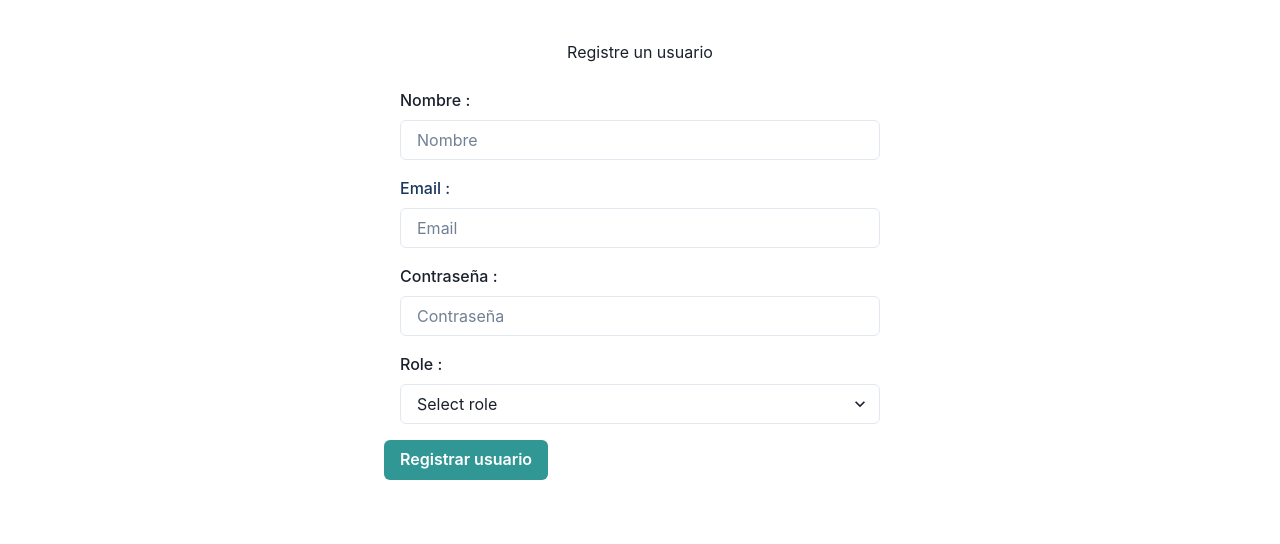
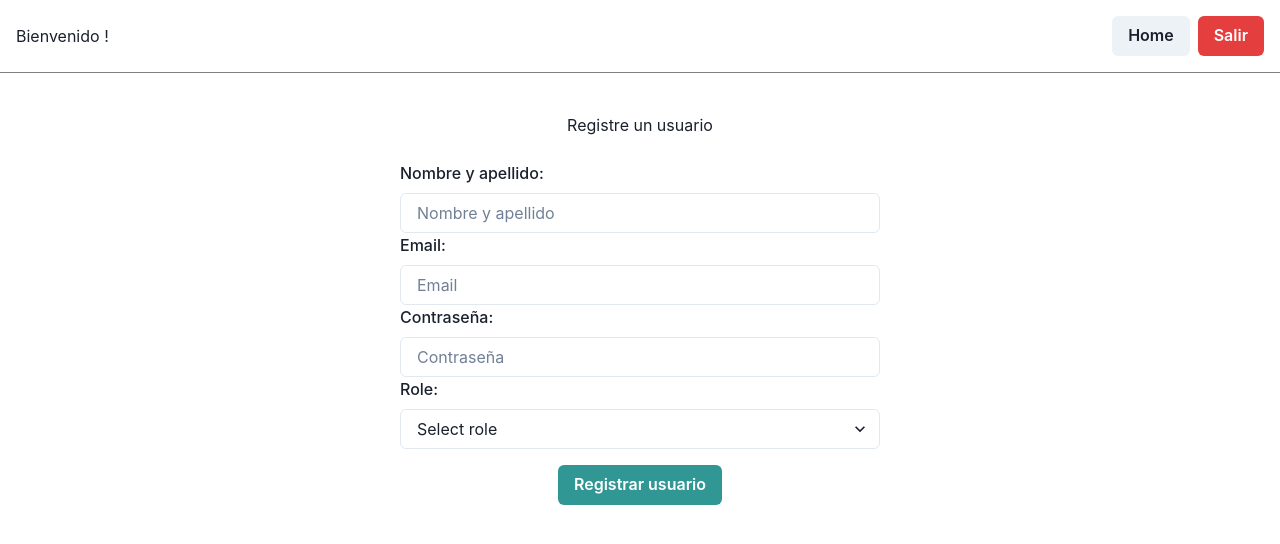
Before and after one commit to AgustinGomezDelToro/Projet-Devops, a Next.js app: page /signin in a window 1280 px wide. Shown: the top 544 px of the page. Built offline with nearby package versions, Linux system fonts and the light colour scheme; no server answers.

Commit message:
signin completo con yup y errores - falta redireccion luego de registrar

```diff
--- a/components/auth/signIn.tsx
+++ b/components/auth/signIn.tsx
@@ -1,112 +1,133 @@
 import { signIn } from "next-auth/react";
 import { useState } from "react";
 import { useRouter } from "next/router";
-import {
-    Box,
-    Button,
-    FormControl,
-    FormLabel,
-    FormErrorMessage,
-    FormHelperText,
-    Select,
-    Input, Center
-} from '@chakra-ui/react'
+import { Box, Button, FormControl, FormLabel, FormErrorMessage, Select, Input, Center, Text } from '@chakra-ui/react';
+import { Formik, Field, Form } from 'formik';
+import * as Yup from 'yup';
+import Header from "../Header";
+
 
 function SignIn() {
     const [errorMessage, setErrorMessage] = useState("");
     const [successMessage, setSuccessMessage] = useState("");
     const router = useRouter();
 
-    const handleRegister = async (e) => {
-        e.preventDefault();
+    const validationSchema = Yup.object({
+        name: Yup.string().required('El nombre es requerido'),
+        email: Yup.string()
+            .email('El email no es válido')
+            .required('El email es requerido'),
+        password: Yup.string().required('La contraseña es requerida').test('is-strong', 'La contraseña es demasiado débil', value => value !== 'azerty' && value !== 'qwerty'
+            ),
+        role: Yup.string().required('El rol es requerido')
+    });
 
-        const formData = {
-            name: e.target.name.value,
-            email: e.target.email.value,
-            password: e.target.password.value,
-            role: e.target.role.value,
-        };
 
+
+    const handleRegister = async (values, actions) => {
         const response = await fetch("/api/register", {
             method: "POST",
             headers: {
                 "Content-Type": "application/json",
             },
-            body: JSON.stringify(formData),
+            body: JSON.stringify(values),
         });
 
-        // Manejo de errores basado en la respuesta del servidor
         if (!response.ok) {
             const errorData = await response.json();
             setErrorMessage(errorData.error);
+            actions.setSubmitting(false);
             return;
         }
 
-        // Si la respuesta fue exitosa, limpiar cualquier mensaje de error anterior
         setErrorMessage("");
         setSuccessMessage("Usuario registrado con éxito.");
 
-        // Autenticar al usuario después de un registro exitoso
         try {
             await signIn("credentials", {
-                email: formData.email,
-                password: formData.password,
+                email: values.email,
+                password: values.password,
                 callbackUrl: `${window.location.origin}/dashboard`,
                 redirect: false,
             });
-
-            // Si el inicio de sesión fue exitoso, redirige al usuario al dashboard
             router.push("/dashboard");
         } catch (error) {
             setErrorMessage("Error durante el inicio de sesión");
+            actions.setSubmitting(false);
         }
     };
 
     return (
+        <>
+            <Header />
         <Box width={["100%", "80%", "60%", "40%"]} mx="auto" mt={10}>
-        <Center m={4} spacing={4} mt={6} >
-            <h1>Registre un usuario</h1>
-        </Center>
+            <Center m={4} spacing={4} mt={6}>
+                <h1>Registre un usuario</h1>
+            </Center>
 
-        <form onSubmit={handleRegister}>
-            <Box m={4} spacing={4} mt={6}>
-                <FormControl>
-                    <FormLabel>Nombre : </FormLabel>
-                    <Input type="text" name="name" placeholder="Nombre" isRequired />
-                </FormControl>
-            </Box>
+            <Formik initialValues={{ name: '', email: '', password: '', role: '' }} validationSchema={validationSchema} onSubmit={handleRegister}>
+                {props => (
+                    <Form>
+                        <Box m={4} spacing={4} mt={6}>
+                            <Field name='name'>
+                                {({ field, form }) => (
+                                    <FormControl isInvalid={form.errors.name && form.touched.name}>
+                                        <FormLabel>Nombre y apellido:</FormLabel>
+                                        <Input {...field} type="text" placeholder="Nombre y apellido" />
+                                        <FormErrorMessage>{form.errors.name}</FormErrorMessage>
+                                    </FormControl>
+                                )}
+                            </Field>
 
-            <Box m={4} spacing={4} textColor={"blue.900"}>
-                <FormControl>
-                    <FormLabel>Email : </FormLabel>
-                    <Input type="email" name="email" placeholder="Email" isRequired />
-                </FormControl>
-            </Box>
+                            <Field name='email'>
+                                {({ field, form }) => (
+                                    <FormControl isInvalid={form.errors.email && form.touched.email}>
+                                        <FormLabel>Email:</FormLabel>
+                                        <Input {...field} type="email" placeholder="Email" />
+                                        <FormErrorMessage>{form.errors.email}</FormErrorMessage>
+                                    </FormControl>
+                                )}
+                            </Field>
 
-            <Box m={4} spacing={4}>
-                <FormControl>
-                    <FormLabel>Contraseña : </FormLabel>
-                    <Input type="password" name="password" placeholder="Contraseña" isRequired/>
-                </FormControl>
-            </Box>
+                            <Field name='password'>
+                                {({ field, form }) => (
+                                    <FormControl isInvalid={form.errors.password && form.touched.password}>
+                                        <FormLabel>Contraseña:</FormLabel>
+                                        <Input {...field} type="password" placeholder="Contraseña" />
+                                        <FormErrorMessage>{form.errors.password}</FormErrorMessage>
+                                    </FormControl>
+                                )}
+                            </Field>
 
-            <Box m={4} spacing={4}>
-                <FormControl>
-                    <FormLabel>Role : </FormLabel>
-                    <Select name="role" placeholder='Select role' isRequired>
-                        <option value="ADMINISTRADOR">Administrador</option>
-                        <option value="ODONTOLOGO">Odontólogo</option>
-                        <option value="PACIENTE">Paciente</option>
-                    </Select>
-                </FormControl>
-            </Box>
+                            <Field name='role'>
+                                {({ field, form }) => (
+                                    <FormControl isInvalid={form.errors.role && form.touched.role}>
+                                        <FormLabel>Role:</FormLabel>
+                                        <Select {...field}>
+                                            <option value="" label="Select role" />
+                                            <option value="ADMINISTRADOR" label="Administrador" />
+                                            <option value="ODONTOLOGO" label="Odontólogo" />
+                                            <option value="PACIENTE" label="Paciente" />
+                                        </Select>
+                                        <FormErrorMessage>{form.errors.role}</FormErrorMessage>
+                                    </FormControl>
+                                )}
+                            </Field>
 
+                            <Center>
+                                <Button mt={4} colorScheme='teal' type="submit" isLoading={props.isSubmitting}>
+                                    Registrar usuario
+                                </Button>
+                            </Center>
+                        </Box>
 
-            <Button colorScheme='teal' type="submit">Registrar usuario</Button>
-            {errorMessage && <p>{errorMessage}</p>}
-            {successMessage && <p>{successMessage}</p>}
-        </form>
+                        {errorMessage && <Text color="red.500" fontSize="xl" fontWeight="bold" textAlign="center">{errorMessage}</Text>}
+                        {successMessage && <Text color="green.500" fontSize="xl" fontWeight="bold" textAlign="center">{successMessage}</Text>}
+                    </Form>
+                )}
+            </Formik>
         </Box>
+            </>
     );
 }
 
--- a/package.json
+++ b/package.json
@@ -20,6 +20,7 @@
     "axios": "^1.4.0",
     "bcrypt": "^5.1.0",
     "cookie": "^0.5.0",
+    "formik": "^2.4.3",
     "framer-motion": "^10.15.0",
     "jsonwebtoken": "^9.0.1",
     "mysql2": "^3.6.0",
@@ -27,7 +28,8 @@
     "next-auth": "^4.22.4",
     "react": "18.2.0",
     "react-dom": "18.2.0",
-    "typescript": "^5.1.6"
+    "typescript": "^5.1.6",
+    "yup": "^1.2.0"
   },
   "devDependencies": {
     "@types/bcrypt": "^5.0.0",
--- a/pages/api/register.tsx
+++ b/pages/api/register.tsx
@@ -11,18 +11,11 @@ export default async function handle(req, res) {
 
   const { name, email, password, role } = req.body;
 
-  // Validar el correo electrónico
+// Validar el correo electrónico
   const existingUser = await prisma.user.findUnique({ where: { email } });
   if (existingUser) {
-    return res.status(400).json({ error: 'Email already in use' });
+    return res.status(400).json({ error: 'El email ya existe en nuestro sistema, por favor elige otro.' });
   }
-
-  // Validar la contraseña
-  if (password === 'azerty' || password === 'qwerty') {
-    return res.status(400).json({ error: 'Password is too weak' });
-  }
-
-  // Puedes agregar otras validaciones aquí según tus necesidades
 
 
   // Hashear la contraseña
--- a/pages/signin.tsx
+++ b/pages/signin.tsx
@@ -2,9 +2,11 @@ import SignIn from "../components/auth/signIn";
 
 function SignInPage() {
     return (
-        <div>
-            <SignIn/>
-        </div>
+        <>
+            <div>
+                <SignIn/>
+            </div>
+        </>
     );
 }
 
```
Also changed, not shown: 1 other file (tests, documents, lock files or other folders).
